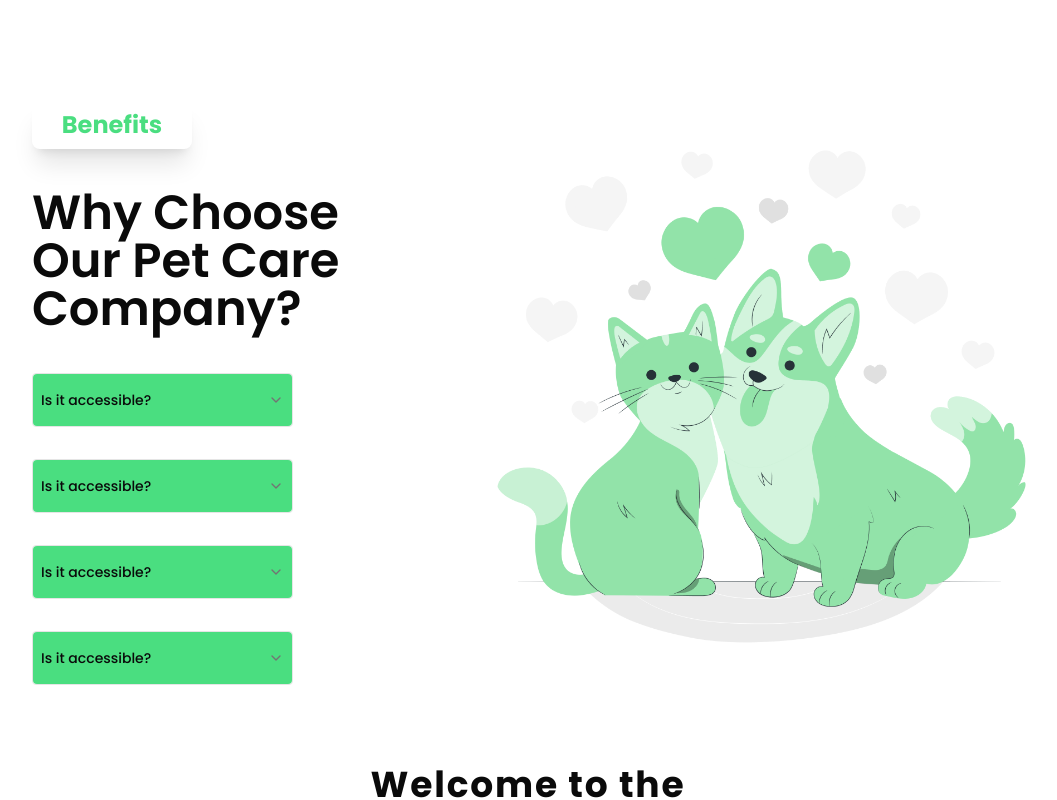
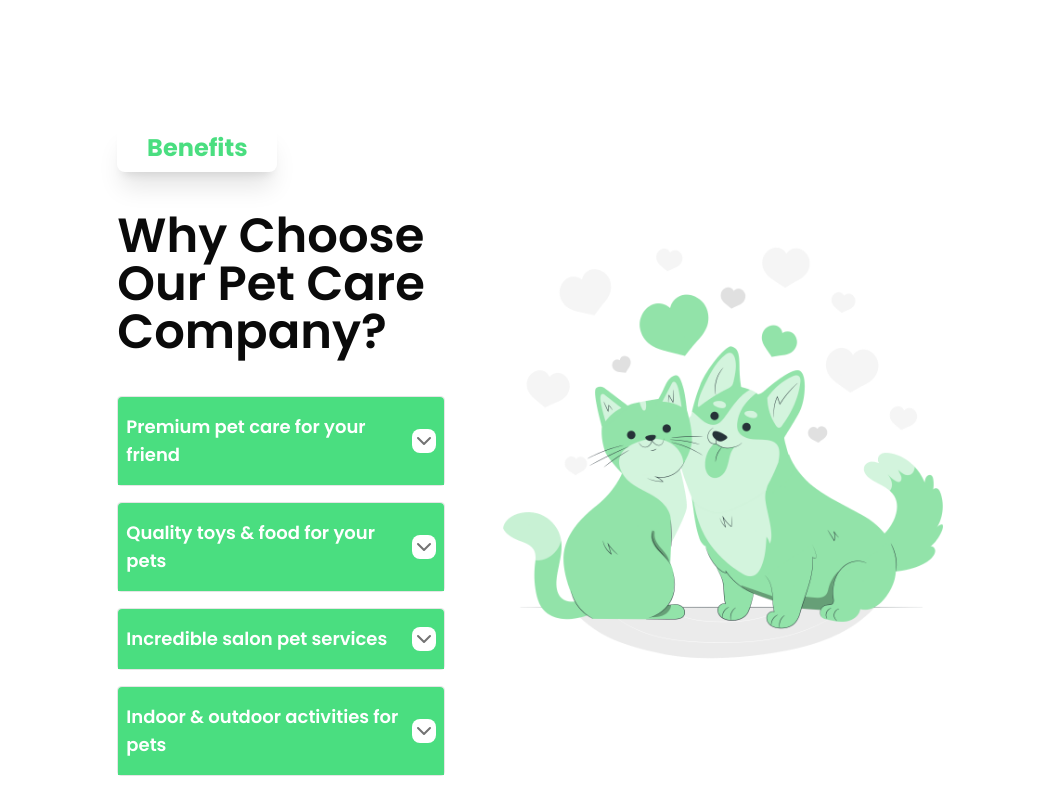
Before and after one commit to Aosaf098/PetVet, a React (Vite) app: page / in a window 1280 px wide. Shown: the part 1427-2227 px from the top of the page, without its empty margins (112-1169 px from the left). Built offline with nearby package versions, Linux system fonts and the light colour scheme.

Commit message:
Benefitss

```diff
--- a/src/Components/About/About.jsx
+++ b/src/Components/About/About.jsx
@@ -5,7 +5,7 @@ import gobo from "../../../public/assets/about.png";
 const About = () => {
   return (
     <>
-      <div className="lg:w-4/5 mx-auto my-16 flex lg:flex-row flex-col justify-between items-center">
+      <div className="lg:w-2/3 mx-auto my-16 flex lg:flex-row flex-col justify-between items-center">
         <div className="lg:w-3/5">
             <img className="lg:w-[600px]" src={gobo} alt="" />
         </div>
--- a/src/Components/Benefits/Benefits.jsx
+++ b/src/Components/Benefits/Benefits.jsx
@@ -1,59 +1,26 @@
-import gobo from "../../../public/assets/about.png";
 import gigi from "../../../public/assets/gigi.png";
-import { Accordion, AccordionContent, AccordionItem, AccordionTrigger } from "../ui/accordion";
+import BenefitsAccordion from "./BenefitsAccordion";
 
 const Benefits = () => {
   return (
     <>
-      <div className="lg:w-4/5 mx-auto my-16 flex lg:flex-row flex-col justify-between items-center">
-        <div className="lg:w-1/2 p-4 flex flex-col gap-10">
+      <div className="lg:w-2/3 lg:h-[650px] mx-auto my-20 flex lg:flex-row flex-col justify-around items-center">
+        <div className="p-4 flex flex-col gap-10 w-1/2">
           <div className="w-40 px-1 py-2 rounded-lg shadow-xl">
             <h3 className="text-center text-2xl font-bold text-green-400">
               Benefits
             </h3>
           </div>
           <div>
-            <h1 className="text-4xl lg:text-5xl w-11/12 leading-snug font-semibold">
+            <h1 className="text-4xl lg:text-5xl leading-snug font-semibold">
               Why Choose Our Pet Care Company?
             </h1>
           </div>
-          <div className="w-3/5 space-y-8">
-            <Accordion type="single" collapsible>
-              <AccordionItem value="item-1">
-                <AccordionTrigger>Is it accessible?</AccordionTrigger>
-                <AccordionContent>
-                  Yes. It adheres to the WAI-ARIA design pattern.
-                </AccordionContent>
-              </AccordionItem>
-            </Accordion>
-
-            <Accordion type="single" collapsible>
-              <AccordionItem value="item-1">
-                <AccordionTrigger>Is it accessible?</AccordionTrigger>
-                <AccordionContent>
-                  Yes. It adheres to the WAI-ARIA design pattern.
-                </AccordionContent>
-              </AccordionItem>
-            </Accordion>
-            <Accordion type="single" collapsible>
-              <AccordionItem value="item-1">
-                <AccordionTrigger>Is it accessible?</AccordionTrigger>
-                <AccordionContent>
-                  Yes. It adheres to the WAI-ARIA design pattern.
-                </AccordionContent>
-              </AccordionItem>
-            </Accordion>
-            <Accordion type="single" collapsible>
-              <AccordionItem value="item-1">
-                <AccordionTrigger>Is it accessible?</AccordionTrigger>
-                <AccordionContent>
-                  Yes. It adheres to the WAI-ARIA design pattern.
-                </AccordionContent>
-              </AccordionItem>
-            </Accordion>
+          <div className="w-11/12">
+            <BenefitsAccordion />
           </div>
         </div>
-        <div className="lg:w-3/5 flex items-center justify-center">
+        <div className="lg:w-3/5 flex items-center justify-center  ">
           <img className="lg:w-[600px]" src={gigi} alt="" />
         </div>
       </div>
--- /dev/null
+++ b/src/Components/Benefits/BenefitsAccordion.jsx
@@ -0,0 +1,54 @@
+import {
+  Accordion,
+  AccordionContent,
+  AccordionItem,
+  AccordionTrigger,
+} from "../ui/accordion";
+
+const BenefitsAccordion = () => {
+  return (
+    <>
+      <Accordion type="single" collapsible className="space-y-4">
+        <AccordionItem value="item-1">
+          <AccordionTrigger>Premium pet care for your friend</AccordionTrigger>
+          <AccordionContent>
+            We provide top-quality pet care services, ensuring your furry friend
+            stays happy, healthy, and pampered. From nutritious meals to expert
+            grooming, we prioritize their well-being with love and care.
+          </AccordionContent>
+        </AccordionItem>
+        <AccordionItem value="item-2">
+          <AccordionTrigger>Quality toys & food for your pets</AccordionTrigger>
+          <AccordionContent>
+            We offer a wide selection of high-quality toys and nutritious food
+            to keep your pets entertained and well-fed. Our products are
+            carefully chosen to ensure safety, durability, and optimal health
+            benefits for your beloved companions.{" "}
+          </AccordionContent>
+        </AccordionItem>
+        <AccordionItem value="item-3">
+          <AccordionTrigger>Incredible salon pet services</AccordionTrigger>
+          <AccordionContent>
+            Our professional pet salon offers grooming, styling, and spa
+            treatments to keep your pets looking and feeling their best. With
+            gentle care and high-quality products, we ensure a stress-free and
+            refreshing experience for your furry friends.
+          </AccordionContent>
+        </AccordionItem>
+        <AccordionItem value="item-4">
+          <AccordionTrigger>
+            Indoor & outdoor activities for pets
+          </AccordionTrigger>
+          <AccordionContent>
+            We provide a variety of engaging indoor and outdoor activities to
+            keep your pets active and happy. From interactive toys and agility
+            training to fun outdoor play sessions, we ensure they get the
+            exercise and stimulation they need.
+          </AccordionContent>
+        </AccordionItem>
+      </Accordion>
+    </>
+  );
+};
+
+export default BenefitsAccordion;
--- a/src/Components/Hero/Hero.jsx
+++ b/src/Components/Hero/Hero.jsx
@@ -11,7 +11,7 @@ const Hero = () => {
             <div className="lg:flex flex-col gap-5 hidden">
               <h1 className="lg:text-5xl font-bold">Pawfect Care: Where</h1>
               <h1 className="lg:text-5xl font-bold">Happy Pets Meet Expert</h1>
-              <span className="bg-green-400 px-3 py-1 rounded-sm font-bold lg:text-5xl w-40">
+              <span className="bg-green-400 px-3 py-1 rounded-sm font-bold text-white shadow-xl lg:text-5xl w-40">
                 Vets!
               </span>
             </div>
--- a/src/Components/ui/accordion.jsx
+++ b/src/Components/ui/accordion.jsx
@@ -21,13 +21,13 @@ const AccordionTrigger = React.forwardRef(
       <AccordionPrimitive.Trigger
         ref={ref}
         className={cn(
-          "flex flex-1 items-center justify-between py-4 text-sm font-medium transition-all hover:underline text-left [&[data-state=open]>svg]:rotate-180 bg-green-400 px-2 rounded-sm",
+          "flex flex-1 items-center justify-between py-4 text-lg transition-all hover:text-muted-foreground text-left [&[data-state=open]>svg]:rotate-180 bg-green-400 px-2 rounded-t-sm text-white font-semibold",
           className
         )}
         {...props}
       >
         {children}
-        <ChevronDown className="h-4 w-4 shrink-0 text-muted-foreground transition-transform duration-200" />
+        <ChevronDown className="h-6 w-6 rounded-lg shrink-0 text-muted-foreground transition-transform duration-200 bg-white" />
       </AccordionPrimitive.Trigger>
     </AccordionPrimitive.Header>
   )
@@ -38,7 +38,7 @@ const AccordionContent = React.forwardRef(
   ({ className, children, ...props }, ref) => (
     <AccordionPrimitive.Content
       ref={ref}
-      className="overflow-hidden text-sm data-[state=closed]:animate-accordion-up data-[state=open]:animate-accordion-down"
+      className="overflow-hidden text-sm data-[state=closed]:animate-accordion-up data-[state=open]:animate-accordion-down bg-green-400 rounded-b-sm px-2 text-justify text-white"
       {...props}
     >
       <div className={cn("pb-4 pt-0", className)}>{children}</div>
```
